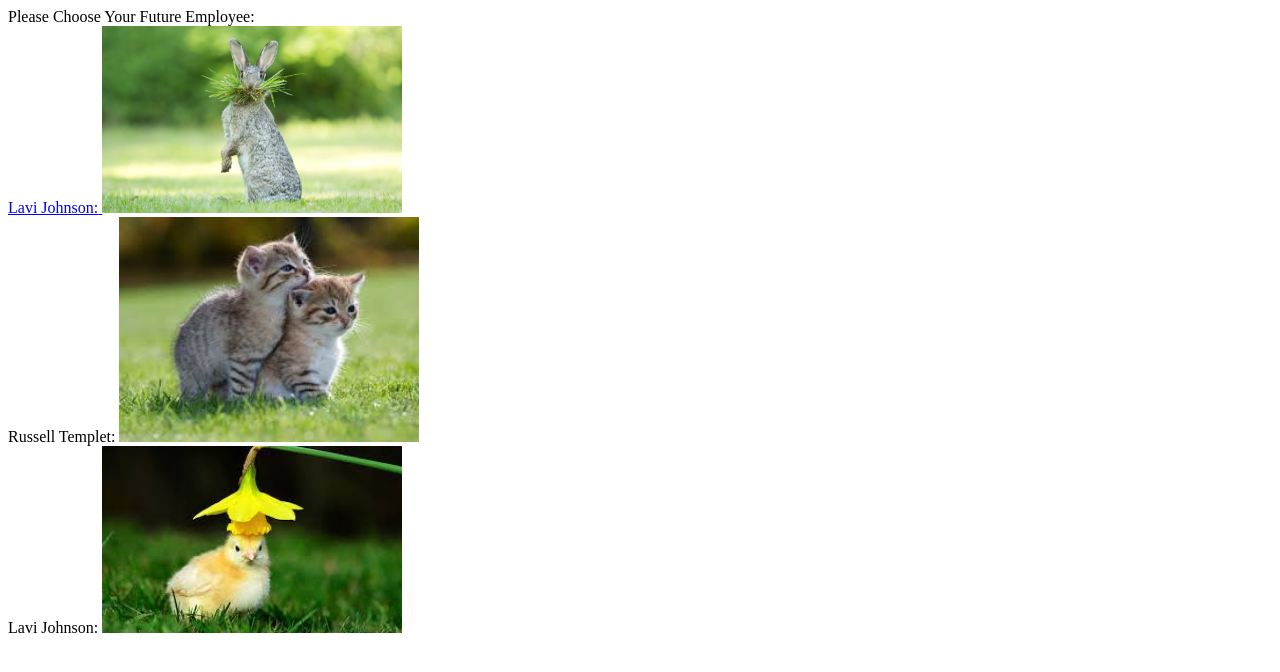
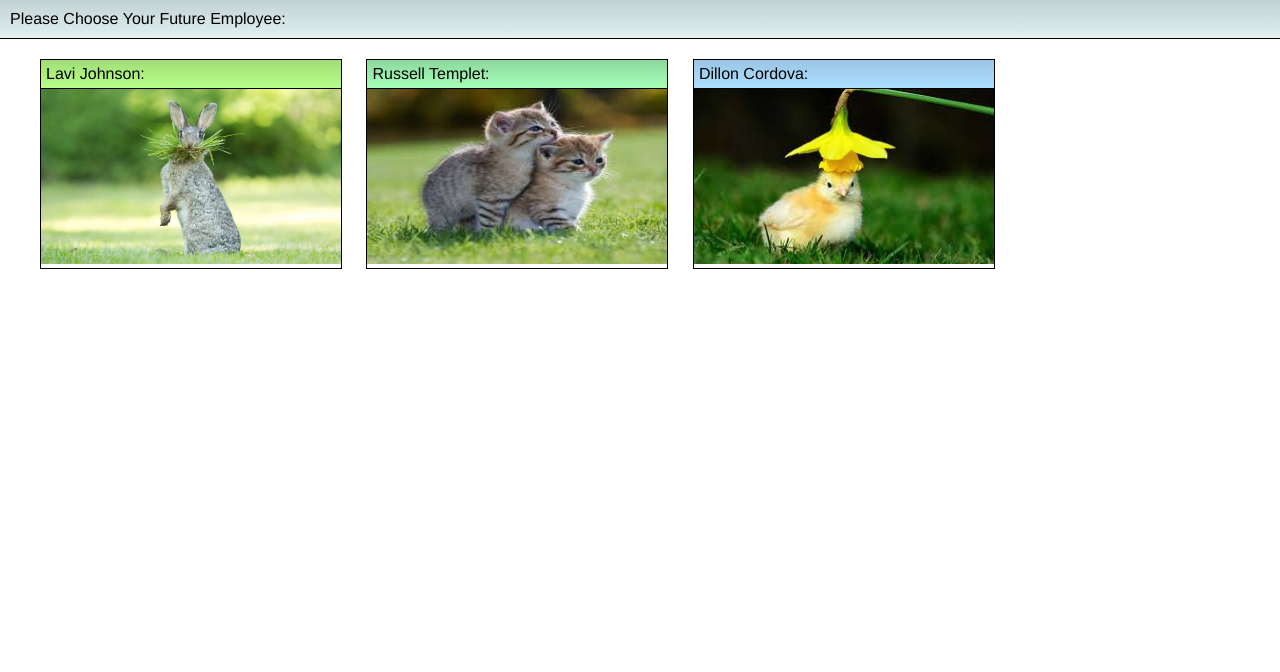
Before and after one commit to russellmt/PortfolioProject, a website: page app/index.html at #!/home in a window 1280 px wide. Drawn offline with nearby package versions, Linux system fonts and the light colour scheme; some packages are replaced by stand-ins of ours.

Commit message:
css beginnings

```diff
--- a/app/css/app.css
+++ b/app/css/app.css
@@ -0,0 +1,23 @@
+body {
+    margin: 0;
+}
+
+header {
+    font-weight: 200;
+    font-family: "Helvetica Neue", Helvetica, Arial, sans-serif;
+    background: linear-gradient(to bottom, #c2d1d1, #e1f0f0);
+    padding: 10px;
+    border-bottom: solid black 1px;
+    margin-bottom: 10px;
+}
+
+.indented {
+    margin-left: 30px;
+}
+
+a {
+    font-family: "Helvetica Neue", Helvetica, Arial, sans-serif;
+    font-weight: 200;
+    text-decoration: none;
+    cursor: pointer;
+}
--- a/app/css/homePage.css
+++ b/app/css/homePage.css
@@ -0,0 +1,32 @@
+.home-page .employee {
+    margin: 10px;
+    border: solid black 1px;
+    width: 300px;
+    display: inline-table;
+}
+
+.home-page label {
+    display: block;
+    padding: 5px;
+    border-bottom: solid black 1px;
+}
+
+.home-page label.lavi {
+    background: linear-gradient(to bottom, #a0dd75, #b7ff89);
+}
+
+.home-page label.russell {
+    background: linear-gradient(to bottom, #8cd89d, #a6ffb8);
+}
+
+.home-page label.dillon {
+    background: linear-gradient(to bottom, #9bc5e5, #addfff);
+}
+
+.home-page a {
+    color: black;
+}
+
+.home-page a:hover {
+    text-shadow: 1px 1px #979797;
+}
--- a/app/index.html
+++ b/app/index.html
@@ -6,6 +6,8 @@
     <!--[if IE 8]>
     <html lang="en" ng-app="app" class="no-js lt-ie9"> <![endif]-->
     <!--[if gt IE 8]><!--> <html lang="en" ng-app="app" class="no-js"> <!--<![endif]-->
+    <link rel="stylesheet" type="text/css" href="css/app.css" />
+    <link rel="stylesheet" type="text/css" href="css/homePage.css" />
     <head>
         <meta charset="utf-8">
         <meta http-equiv="X-UA-Compatible" content="IE=edge">
--- a/app/partials/homePage.html
+++ b/app/partials/homePage.html
@@ -1,21 +1,25 @@
 <div>
     <header>Please Choose Your Future Employee:</header>
 
-    <div>
+    <div class="home-page indented">
         <a href="#!/lavi">
-            <div >
-                <label>Lavi Johnson:</label>
-                <img src="../img/bunny.jpg" width="300"  />
+            <div class="employee">
+                <label class="lavi">Lavi Johnson:</label>
+                <img src="../img/bunny.jpg" width="300" height="175" />
             </div>
         </a>
 
-        <div ng-click="">
-            <label>Russell Templet:</label>
-            <img src="../img/meow.jpeg" width="300" />
-        </div>
-        <div ng-click="">
-            <label>Lavi Johnson:</label>
-            <img src="../img/chick.jpeg" width="300" />
-        </div>
+        <a href="#!/russell">
+            <div class="employee">
+                <label class="russell">Russell Templet:</label>
+                <img src="../img/meow.jpeg" width="300" height="175" />
+            </div>
+        </a>
+        <a href="#!/dillon">
+            <div class="employee">
+                <label class="dillon">Dillon Cordova:</label>
+                <img src="../img/chick.jpeg" width="300" height="175" />
+            </div>
+        </a>
     </div>
 </div>
```
